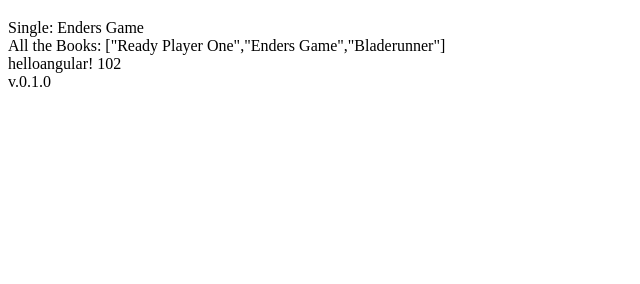
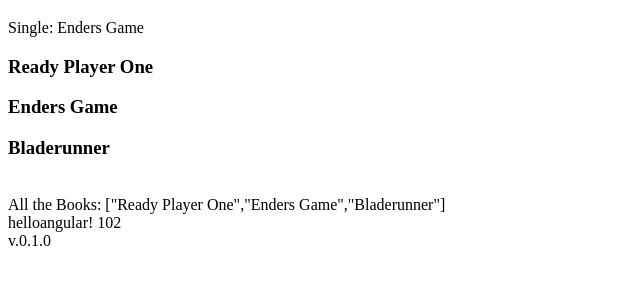
Before and after one commit to andimiya/angular-example, a website: page public/index.html in a window 1280 px wide. Shown: the part 162-446 px from the top of the page, without its empty margins (0-640 px from the left). Drawn offline with nearby package versions, Linux system fonts and the light colour scheme.

Commit message:
Added ng-repeat

```diff
--- a/public/index.html
+++ b/public/index.html
@@ -19,6 +19,9 @@
 
         <h1>BOOKS</h1>
           Single: {{oneBook}}
+          <div ng-repeat="book in books">
+            <h3>{{book}}</h3>
+          </div>
           <br>
           All the Books: {{books}}
     </div>
```
